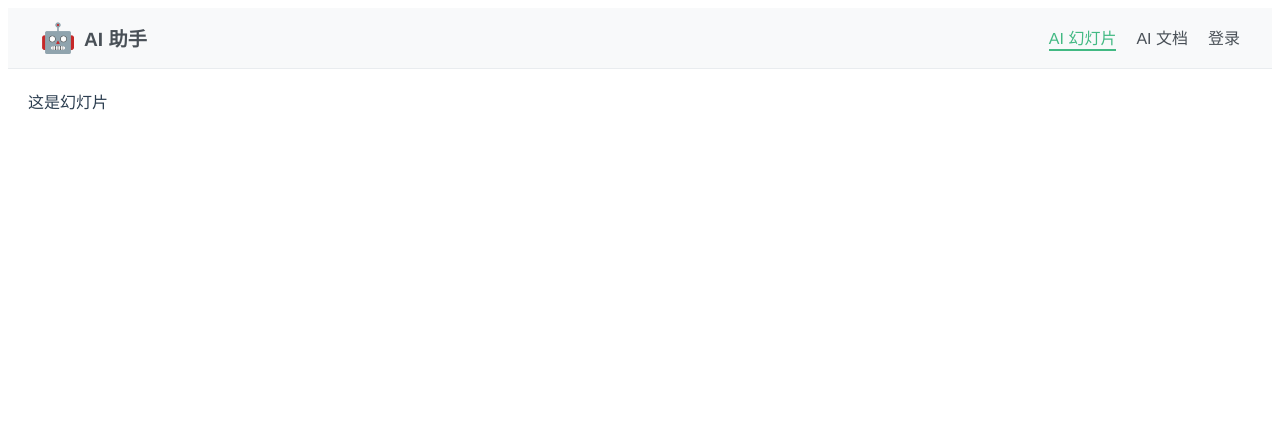
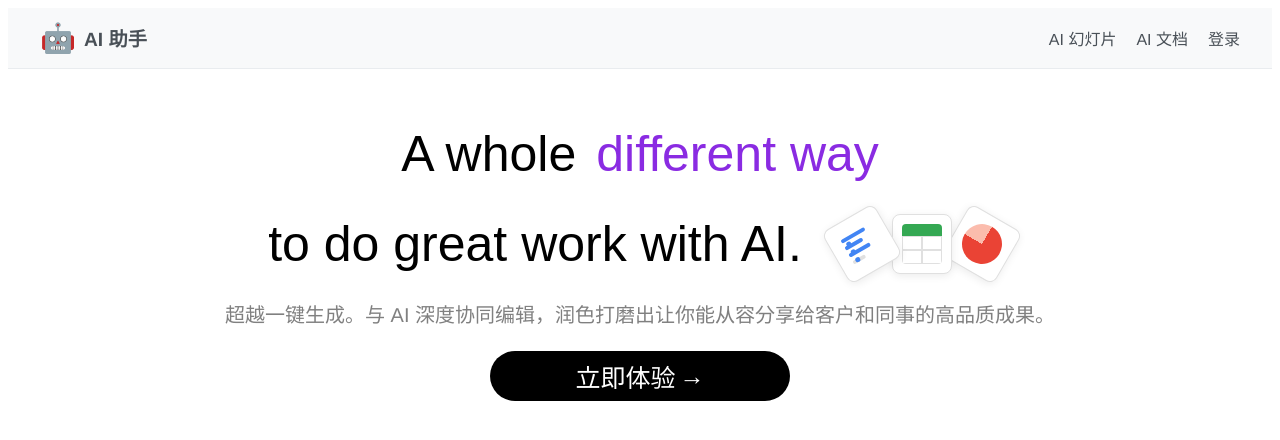
Before and after one commit to momohutao/jishe, a Vue app: page / in a window 1280 px wide. Before the commit this address led to /ai-slide. Shown: the top 440 px of the page. Built offline with nearby package versions, Linux system fonts and the light colour scheme.

Commit message:
主页面的总介绍

```diff
--- a/src/App.vue
+++ b/src/App.vue
@@ -2,11 +2,11 @@
   <div id="app">
     <!-- 导航栏 -->
     <header class="navbar">
-      <!-- 左侧 Logo 和项目名称 -->
-      <div class="logo">
+      <!-- 左侧 Logo 和项目名称（点击回到主页） -->
+      <router-link to="/" class="logo">
         <span class="logo-icon">🤖</span>
         <span class="project-name">AI 助手</span>
-      </div>
+      </router-link>
 
       <!-- 右侧导航链接 -->
       <nav class="nav-links">
@@ -49,11 +49,13 @@ export default {
   border-bottom: 1px solid #e9ecef;
 }
 
-/* Logo 区域 */
+/* Logo 区域（作为链接） */
 .logo {
   display: flex;
   align-items: center;
   gap: 8px;
+  text-decoration: none; /* 去除下划线 */
+  color: inherit; /* 继承文字颜色 */
 }
 
 .logo-icon {
@@ -83,7 +85,7 @@ export default {
   color: #42b983;
 }
 
-/* 当前激活的链接样式（可根据需要调整） */
+/* 当前激活的链接样式 */
 .nav-links a.router-link-exact-active {
   color: #42b983;
   border-bottom: 2px solid #42b983;
--- /dev/null
+++ b/src/components/Home/Total.vue
@@ -0,0 +1,275 @@
+<template>
+  <div class="total">
+    <div class="english">A whole <span>different way</span></div>
+    <div class="english">
+      to do great work with AI.
+      <!-- 办公套件卡片容器 -->
+      <div class="card-container">
+        <!-- 文档卡片 -->
+        <div class="card doc-card">
+          <div class="dot"></div>
+          <div class="dot"></div>
+          <div class="dot"></div>
+          <div class="icon">
+            <div class="line"></div>
+            <div class="line"></div>
+            <div class="line"></div>
+            <div class="line"></div>
+          </div>
+        </div>
+        <!-- 表格卡片 -->
+        <div class="card sheet-card">
+          <div class="icon">
+            <div class="header"></div>
+            <div class="cell"></div>
+            <div class="cell"></div>
+            <div class="cell"></div>
+            <div class="cell"></div>
+          </div>
+        </div>
+        <!-- 图表卡片 -->
+        <div class="card chart-card">
+          <div class="icon">
+            <div class="pie-chart"></div>
+          </div>
+        </div>
+      </div>
+    </div>
+
+    <div class="text">
+      超越一键生成。与 AI 深度协同编辑，润色打磨出让你能从容分享给客户和同事的高品质成果。
+    </div>
+
+    <button class="experience">立即体验 <span class="arrow">→</span></button>
+  </div>
+</template>
+
+<script setup>
+// 你的脚本逻辑（可选）
+</script>
+
+<style scoped>
+* {
+  margin: 0;
+  padding: 0;
+  box-sizing: border-box;
+}
+
+.total {
+  margin: 20px auto;
+  width: 100%;
+  min-height: 300px; /* 改为 min-height，内容自适应 */
+  display: flex;
+  flex-direction: column;
+  justify-content: center;
+  padding: 0 20px; /* 添加内边距防止贴边 */
+}
+
+.total .english {
+  width: 100%;
+  max-width: 1200px; /* 限制最大宽度 */
+  margin: 10px auto;
+  font-size: clamp(24px, 5vw, 50px); /* 响应式字体 */
+  text-align: center;
+  line-height: 1.4;
+  color: black;
+  font-family: 'Noto Sans SC Black', sans-serif;
+  display: inline-flex;
+  align-items: center;
+  justify-content: center;
+  gap: 20px;
+  flex-wrap: wrap; /* 允许换行 */
+}
+
+.total .english span {
+  color: blueviolet;
+}
+
+/* 办公卡片样式 */
+.card-container {
+  display: flex;
+  gap: -10px; /* 保留重叠效果 */
+  margin-left: 10px;
+  flex-wrap: wrap; /* 允许卡片换行 */
+  justify-content: center;
+}
+
+.card {
+  width: 60px;
+  height: 60px;
+  background: #ffffff;
+  border-radius: 8px;
+  box-shadow: 0 2px 8px rgba(0, 0, 0, 0.08);
+  display: flex;
+  justify-content: center;
+  align-items: center;
+  position: relative;
+  border: 1px solid #e0e0e0;
+  z-index: 1;
+  transition: transform 0.3s ease;
+}
+
+.doc-card {
+  z-index: 3;
+  transform: rotate(-30deg);
+}
+
+.chart-card {
+  z-index: 1;
+  transform: rotate(30deg);
+}
+
+.sheet-card {
+  z-index: 2;
+  transform: none;
+}
+
+.card-container:hover .doc-card {
+  transform: rotate(-45deg) scale(1.2);
+}
+.card-container:hover .sheet-card {
+  transform: scale(1.2);
+}
+.card-container:hover .chart-card {
+  transform: rotate(45deg) scale(1.2);
+}
+
+/* 文档卡片内部细节 */
+.doc-card .icon {
+  width: 60%;
+  height: 60%;
+  display: flex;
+  flex-direction: column;
+  justify-content: center;
+  gap: 4px;
+}
+.doc-card .line {
+  height: 4px;
+  border-radius: 2px;
+}
+.doc-card .line:nth-child(1) {
+  width: 80%;
+  background-color: #4285f4;
+}
+.doc-card .line:nth-child(2) {
+  width: 60%;
+  background-color: #4285f4;
+}
+.doc-card .line:nth-child(3) {
+  width: 70%;
+  background-color: #4285f4;
+}
+.doc-card .line:nth-child(4) {
+  width: 40%;
+  background-color: #e0e0e0;
+}
+.doc-card .dot {
+  width: 5px;
+  height: 5px;
+  background-color: #4285f4;
+  border-radius: 50%;
+  position: absolute;
+  left: 25%;
+}
+.doc-card .dot:nth-child(1) {
+  top: 35%;
+}
+.doc-card .dot:nth-child(2) {
+  top: 50%;
+}
+.doc-card .dot:nth-child(3) {
+  top: 65%;
+}
+
+/* 表格卡片内部细节 */
+.sheet-card .icon {
+  width: 70%;
+  height: 70%;
+  display: grid;
+  grid-template-columns: 1fr 1fr;
+  grid-template-rows: 12px 1fr 1fr;
+  border-radius: 4px;
+  overflow: hidden;
+}
+.sheet-card .header {
+  grid-column: 1 / -1;
+  background-color: #34a853;
+}
+.sheet-card .cell {
+  border: 1px solid #e0e0e0;
+  background-color: #ffffff;
+}
+
+/* 图表卡片内部细节 */
+.chart-card .icon {
+  width: 70%;
+  height: 70%;
+  position: relative;
+}
+.chart-card .pie-chart {
+  width: 100%;
+  height: 100%;
+  border-radius: 50%;
+  background: conic-gradient(#ea4335 0% 75%, #fbbcad 75% 100%);
+}
+
+.total .text {
+  max-width: 1000px;
+  width: 90%;
+  margin: 10px auto;
+  color: gray;
+  text-align: center;
+  font-size: clamp(14px, 2.5vw, 20px);
+  line-height: 1.6;
+  padding: 0 10px;
+}
+
+.total .experience {
+  flex-shrink: 0;
+  width: min(300px, 80%);
+  height: 50px;
+  background-color: black;
+  color: white;
+  margin: 10px auto;
+  font-size: clamp(16px, 4vw, 25px);
+  border-radius: 25px;
+  display: inline-flex;
+  align-items: center;
+  justify-content: center;
+  gap: 4px;
+  border: none;
+  cursor: pointer;
+  transition: background-color 0.3s;
+}
+
+.total .experience:hover {
+  background-color: rgb(37, 37, 37);
+}
+
+.total .experience .arrow {
+  display: inline-block;
+  transition: transform 0.2s ease;
+}
+
+.total .experience:hover .arrow {
+  transform: translateX(5px);
+}
+
+/* 小屏幕优化 */
+@media (max-width: 768px) {
+  .total .english {
+    gap: 10px;
+  }
+  .card-container {
+    margin-left: 0;
+    gap: -5px;
+  }
+  .card {
+    width: 50px;
+    height: 50px;
+  }
+  .total .text {
+    width: 100%;
+  }
+}
+</style>
--- /dev/null
+++ b/src/router/Home.vue
@@ -0,0 +1,11 @@
+<template>
+  <div class="home">
+    <Total></Total>
+  </div>
+</template>
+
+<script setup>
+import Total from '@/components/Home/Total.vue'
+</script>
+
+<style scoped></style>
--- a/src/router/index.js
+++ b/src/router/index.js
@@ -5,7 +5,8 @@ const router = createRouter({
   routes: [
     {
       path: '/',
-      redirect: '/ai-slide', // 重定向到 /ai-slide
+      name: 'Home',
+      component: () => import('../router/Home.vue'), // 假设有一个 Home 组件
     },
     {
       path: '/ai-slide',
```
